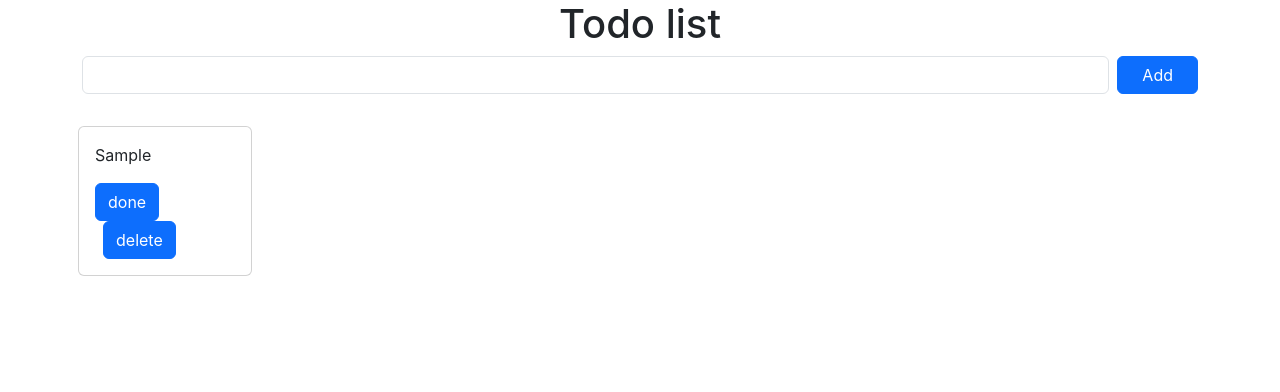
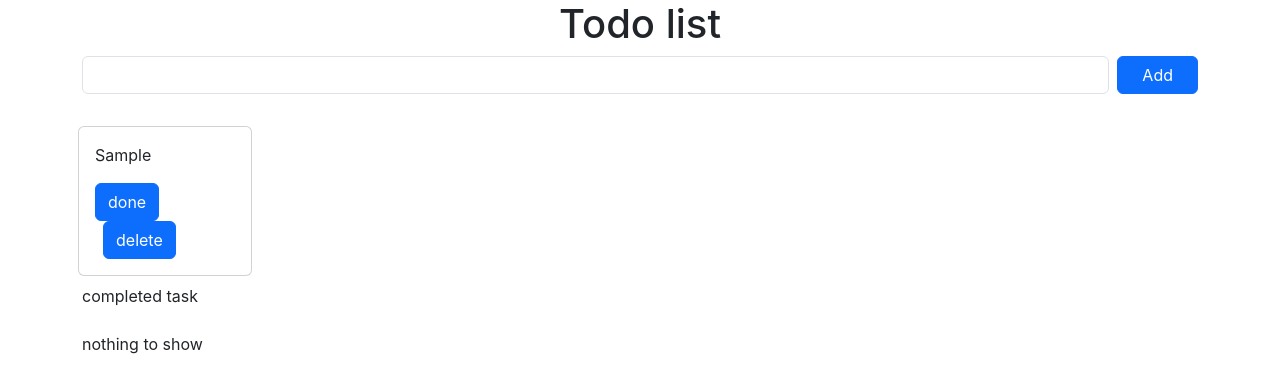
Before and after one commit to prajula255/todo-list, a React (Create React App) app: page / in a window 1280 px wide. Both pictures are taken after typing "Sample" into the empty fields and a click on the button "Add". Shown: the top 392 px of the page. Built offline with nearby package versions, Linux system fonts and the light colour scheme.

Commit message:
completed task done updated

```diff
--- a/src/App.js
+++ b/src/App.js
@@ -7,7 +7,7 @@ import TextInput from './components/text-input';
 function App() {
   const [todo, setTodo] = useState([])
   const [input, setInput] = useState("")
-
+  const [completedTodo, setCompletedTodo] = useState([])
   function handleAdd() {
     setTodo([...todo, input])
     setInput("")
@@ -15,6 +15,12 @@ function App() {
 
   function handleDelete(index) {
     const newArray = todo.filter((_, i) => i !== index)
+    setTodo(newArray)
+  }
+
+  function handleDone(index) {
+    const newArray = todo.filter((_, i) => i !== index)
+    setCompletedTodo([...completedTodo, todo[index]])
     setTodo(newArray)
   }
   return (
@@ -29,6 +35,24 @@ function App() {
           todo.length > 0 ?
             todo.map((item, index) => (
               <div className="col-2 p-2" >
+                <Card key={index} todo={item} onDelete={() => handleDelete(index)} onDone={() => handleDone(index)} />
+              </div>
+            )) :
+            (
+              <div>
+                <p>nothing to show</p>
+              </div>
+            )
+        }
+
+      </div>
+
+      <p>completed task</p>
+      <div className="mt-4 grid row ">
+        {
+          completedTodo.length > 0 ?
+            completedTodo.map((item, index) => (
+              <div className="col-2 p-2" >
                 <Card key={index} todo={item} onDelete={() => handleDelete(index)} />
               </div>
             )) :
@@ -40,6 +64,7 @@ function App() {
         }
 
       </div>
+
     </div>
   );
 }
--- a/src/components/card.jsx
+++ b/src/components/card.jsx
@@ -5,7 +5,9 @@ function Card({ todo, onDone, onDelete }) {
             <div className="card w-full" >
                 <div class="card-body">
                     <p class="card-text">{todo}</p>
-                    <a href="#" class="btn btn-primary" onClick={onDone}>done</a>
+                    {
+                        onDone && <a href="#" class="btn btn-primary" onClick={onDone}>done</a>
+                    }
                     <a href="#" class="ms-2 btn btn-primary" onClick={onDelete}>delete</a>
 
                 </div>
```
